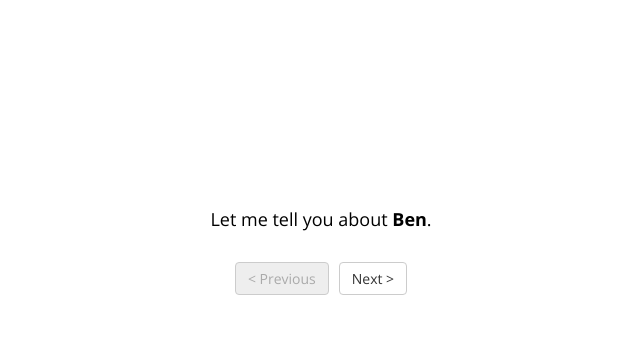
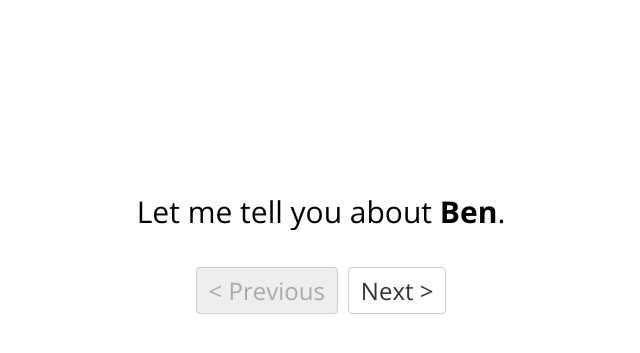
Before and after one commit to marek1n/rc-fair23, a Flask app: page /rc in a window 1280 px wide. Shown: the part 154-507 px from the top of the page, without its empty margins (319-959 px from the left). Run offline with Flask 3, Linux system fonts and the light colour scheme; some libraries are stand-ins or nearby versions.

Commit message:
exp larger font

```diff
--- a/templates/experiment.html
+++ b/templates/experiment.html
@@ -8,6 +8,15 @@
     <script src="{{ url_for('static', filename='jspsych/plugin-instructions.js') }}"></script>
     <script src="{{ url_for('static', filename='jspsych/plugin-preload.js') }}"></script>
     <link type="text/css" rel="stylesheet" href="{{ url_for('static', filename='jspsych/jspsych.css') }}"/>
+
+    <style>
+      p {
+        font-size: 30px;
+      }
+      .jspsych-btn {
+        font-size: 24px;
+      }
+    </style>
   </head>
 
   <body>
```
